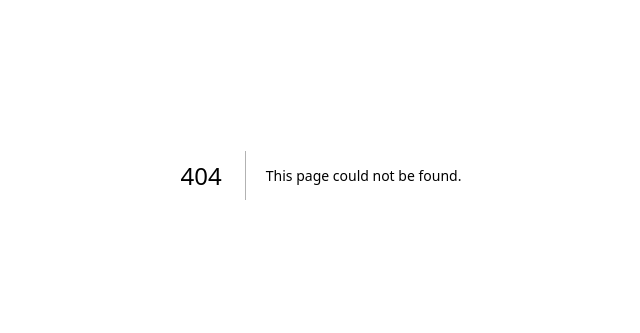
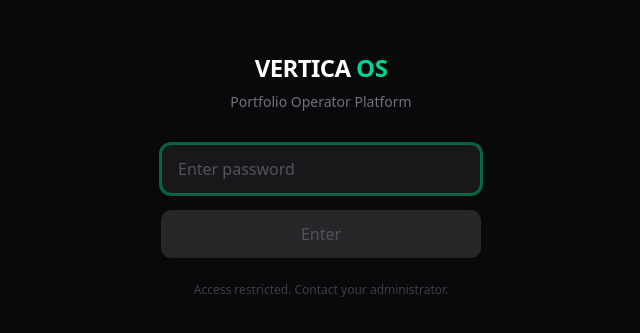
Before and after one commit to acolabs/vertica-os-demo, a Next.js app: page /login in a window 1280 px wide. Before the commit this address had no page. Shown: the part 225-558 px from the top of the page, without its empty margins (319-959 px from the left). Built offline with nearby package versions, Linux system fonts and the light colour scheme.

Commit message:
feat: add password protection via middleware + login page
- Cookie-based auth with 30-day session
- Clean login page matching Vertica dark theme
- Password configurable via SITE_PASSWORD env var
- Middleware protects all routes except /login, /api/login, and static assets

```diff
--- /dev/null
+++ b/src/app/api/login/route.ts
@@ -0,0 +1,24 @@
+import { NextRequest, NextResponse } from "next/server";
+
+const SITE_PASSWORD = process.env.SITE_PASSWORD || "adaptaios";
+const AUTH_COOKIE = "vertica-auth";
+const AUTH_TOKEN = "authenticated";
+
+export async function POST(request: NextRequest) {
+  const body = await request.json();
+  const { password } = body;
+
+  if (password === SITE_PASSWORD) {
+    const response = NextResponse.json({ success: true });
+    response.cookies.set(AUTH_COOKIE, AUTH_TOKEN, {
+      httpOnly: true,
+      secure: process.env.NODE_ENV === "production",
+      sameSite: "lax",
+      maxAge: 60 * 60 * 24 * 30, // 30 days
+      path: "/",
+    });
+    return response;
+  }
+
+  return NextResponse.json({ success: false, error: "Invalid password" }, { status: 401 });
+}
--- /dev/null
+++ b/src/app/login/page.tsx
@@ -0,0 +1,96 @@
+"use client";
+
+import { useState } from "react";
+import { useRouter, useSearchParams } from "next/navigation";
+import { Suspense } from "react";
+
+function LoginForm() {
+  const [password, setPassword] = useState("");
+  const [error, setError] = useState("");
+  const [loading, setLoading] = useState(false);
+  const router = useRouter();
+  const searchParams = useSearchParams();
+  const from = searchParams.get("from") || "/";
+
+  async function handleSubmit(e: React.FormEvent) {
+    e.preventDefault();
+    setError("");
+    setLoading(true);
+
+    try {
+      const res = await fetch("/api/login", {
+        method: "POST",
+        headers: { "Content-Type": "application/json" },
+        body: JSON.stringify({ password }),
+      });
+
+      if (res.ok) {
+        router.push(from);
+        router.refresh();
+      } else {
+        setError("Invalid password");
+        setPassword("");
+      }
+    } catch {
+      setError("Something went wrong");
+    } finally {
+      setLoading(false);
+    }
+  }
+
+  return (
+    <div className="min-h-screen flex items-center justify-center bg-zinc-950">
+      <div className="w-full max-w-sm mx-auto p-8">
+        <div className="text-center mb-8">
+          <h1 className="text-2xl font-bold text-white tracking-tight">
+            VERTICA<span className="text-emerald-400"> OS</span>
+          </h1>
+          <p className="text-sm text-zinc-500 mt-2">
+            Portfolio Operator Platform
+          </p>
+        </div>
+
+        <form onSubmit={handleSubmit} className="space-y-4">
+          <div>
+            <input
+              type="password"
+              value={password}
+              onChange={(e) => setPassword(e.target.value)}
+              placeholder="Enter password"
+              autoFocus
+              className="w-full px-4 py-3 bg-zinc-900 border border-zinc-800 rounded-lg text-white placeholder-zinc-600 focus:outline-none focus:ring-2 focus:ring-emerald-500/50 focus:border-emerald-500/50 transition-all"
+            />
+          </div>
+
+          {error && (
+            <p className="text-sm text-red-400 text-center">{error}</p>
+          )}
+
+          <button
+            type="submit"
+            disabled={loading || !password}
+            className="w-full py-3 bg-emerald-600 hover:bg-emerald-500 disabled:bg-zinc-800 disabled:text-zinc-600 text-white font-medium rounded-lg transition-all"
+          >
+            {loading ? "Verifying..." : "Enter"}
+          </button>
+        </form>
+
+        <p className="text-xs text-zinc-700 text-center mt-6">
+          Access restricted. Contact your administrator.
+        </p>
+      </div>
+    </div>
+  );
+}
+
+export default function LoginPage() {
+  return (
+    <Suspense fallback={
+      <div className="min-h-screen flex items-center justify-center bg-zinc-950">
+        <div className="text-zinc-500">Loading...</div>
+      </div>
+    }>
+      <LoginForm />
+    </Suspense>
+  );
+}
--- /dev/null
+++ b/src/middleware.ts
@@ -0,0 +1,37 @@
+import { NextRequest, NextResponse } from "next/server";
+
+const AUTH_COOKIE = "vertica-auth";
+const AUTH_TOKEN = "authenticated";
+
+export function middleware(request: NextRequest) {
+  // Allow the login page and login API
+  if (
+    request.nextUrl.pathname === "/login" ||
+    request.nextUrl.pathname === "/api/login"
+  ) {
+    return NextResponse.next();
+  }
+
+  // Allow static assets and Next.js internals
+  if (
+    request.nextUrl.pathname.startsWith("/_next") ||
+    request.nextUrl.pathname.startsWith("/favicon")
+  ) {
+    return NextResponse.next();
+  }
+
+  // Check auth cookie
+  const authCookie = request.cookies.get(AUTH_COOKIE);
+  if (authCookie?.value === AUTH_TOKEN) {
+    return NextResponse.next();
+  }
+
+  // Redirect to login
+  const loginUrl = new URL("/login", request.url);
+  loginUrl.searchParams.set("from", request.nextUrl.pathname);
+  return NextResponse.redirect(loginUrl);
+}
+
+export const config = {
+  matcher: ["/((?!_next/static|_next/image|favicon.ico).*)"],
+};
```
